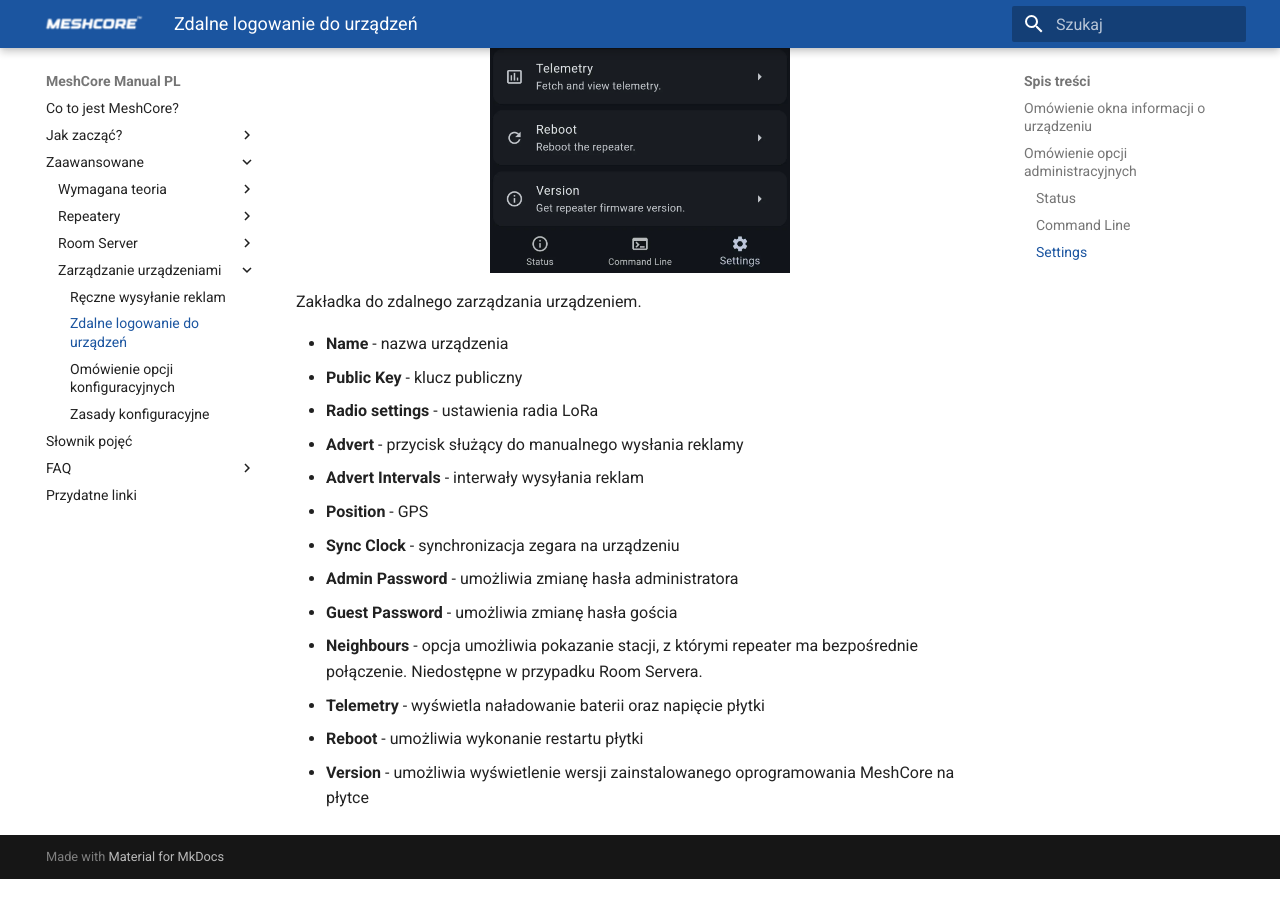
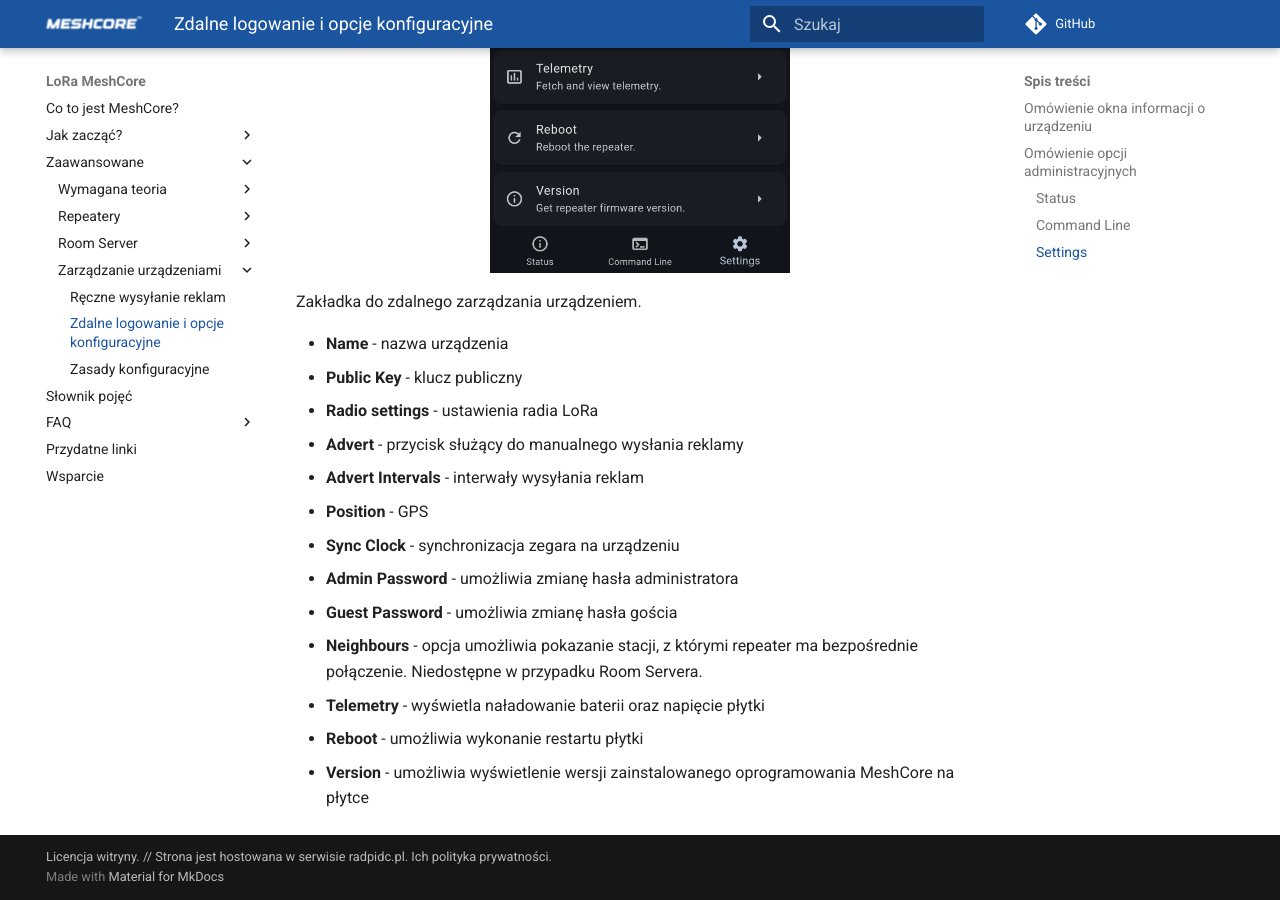
Before and after one commit to deFAT64/meshcore-manual-pl, an MkDocs documentation site: the page built from docs/zaawansowane/zarzadzanie/zdalneLogowanie.md, in a window 1280 px wide and 900 px high, scrolled down 9287 px. Built offline with MkDocs 1.6.1 and Material for MkDocs 9.7.7, drawn with Linux system fonts in a browser that asks for light colours; comment, search, counter and statistics services are not loaded; before the commit the page ends 10166 px from its top, so only the background shows below that.

Commit message:
Update mkdocs.yml

```diff
--- a/mkdocs.yml
+++ b/mkdocs.yml
@@ -1,4 +1,4 @@
-site_name: MeshCore Manual PL
+site_name: LoRa MeshCore
 site_url: https://mydomain.org/mysite
 nav:
   - 'Co to jest MeshCore?': 'index.md'
@@ -7,8 +7,9 @@ nav:
     - 'Instalacja sterowników': './jakZaczac/instalacjaSterownikow.md'
     - 'Flashowanie urzadzenia':
       - 'Heltec V3 układ ESP32': './jakZaczac/flashowanieHeltecV3.md'
-      - ' Xiao nRF52840 układ nRF': './jakZaczac/flashowanieXiaoNrf.md'
-    - 'Konfiguracja urządzenia z telefonu': './jakZaczac/konfiguracjaAndroid.md'
+      - 'Xiao nRF52840 układ nRF': './jakZaczac/flashowanieXiaoNrf.md'
+    - 'Konfiguracja urządzenia z telefonu':
+      - 'Android': './jakZaczac/konfiguracjaAndroid.md'
     - 'Wysyłanie wiadomości': './jakZaczac/wysylanieWiadomosci.md'
     - 'Konfiguracja telemetrii': './jakZaczac/konfiguracjaTelemetrii.md'
   - 'Zaawansowane':
@@ -17,6 +18,7 @@ nav:
       - 'Klucz publiczny i prywatny': './zaawansowane/kluczPublicznyIprywatny.md'
       - 'Routing, kanał publiczny i advert': './zaawansowane/routing.md'
       - 'Duty cycle': './zaawansowane/dutyCycle.md'
+      - 'Presety': './zaawansowane/presety.md'
       - 'Dobre praktyki przy budowaniu repeaterów': './zaawansowane/jakBudowacRepeatery.md'
     - 'Repeatery':
       - 'Instalacja i pierwsza konfiguracja': './zaawansowane/repeater/instalacjaKonfiguracjaRepeatera.md'
@@ -24,14 +26,14 @@ nav:
       - 'Instalacja i pierwsza konfiguracja': './zaawansowane/roomServer/instalacjaKonfiguracjaRoomServer.md'
     - 'Zarządzanie urządzeniami':
       - 'Ręczne wysyłanie reklam': './zaawansowane/zarzadzanie/wysylanieReklam.md'
-      - 'Zdalne logowanie do urządzeń': './zaawansowane/zarzadzanie/zdalneLogowanie.md'
-      - 'Omówienie opcji konfiguracyjnych': './zaawansowane/zarzadzanie/opcjeKonfiguracyjne.md'
+      - 'Zdalne logowanie i opcje konfiguracyjne': './zaawansowane/zarzadzanie/zdalneLogowanie.md'
       - 'Zasady konfiguracyjne': './zaawansowane/zarzadzanie/jakSkonfigurowac.md'
   - 'Słownik pojęć': 'slownikPojec.md'
   - 'FAQ':
     - 'Najczęściej zadawane pytania': './faq/faq.md'
     - 'Dlaczego nie Meshtastic': './faq/dlaczegoNieMeshtastic.md'
   - 'Przydatne linki': './przydatneLinki.md'
+  - 'Wsparcie': './wsparcie.md'
 theme:
   palette:
     primary: custom
@@ -50,3 +52,6 @@ markdown_extensions:
   - admonition
 extra_css:
   - stylesheets/extra.css
+repo_url: https://github.com/deFAT64/meshcore-manual-pl
+copyright: >
+  <a href="https://github.com/deFAT64/meshcore-manual-pl?tab=License-1-ov-file">Licencja witryny.</a> // Strona jest hostowana w serwisie radpidc.pl. <a href="https://rapiddc.pl/polityka-prywatnosci">Ich polityka prywatności.</a>
```
